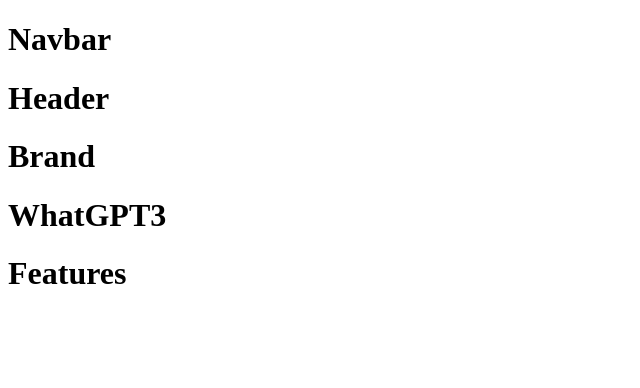
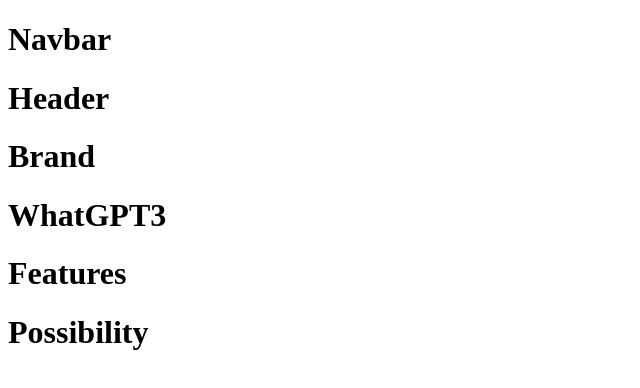
Before and after one commit to thisisbramiller/ReactMind, a React (Create React App) app: page / in a window 1280 px wide. Shown: the top 388 px of the page, without its empty margins (0-640 px from the left). Built offline with nearby package versions, Linux system fonts and the light colour scheme.

Commit message:
feat: :lipstick: add Possibility component

```diff
--- a/src/App.js
+++ b/src/App.js
@@ -13,6 +13,7 @@ const App = () => {
             <Brand />
             <WhatGPT3 />
             <Features />
+            <Possibility />
         </div>
     );
 }
```
